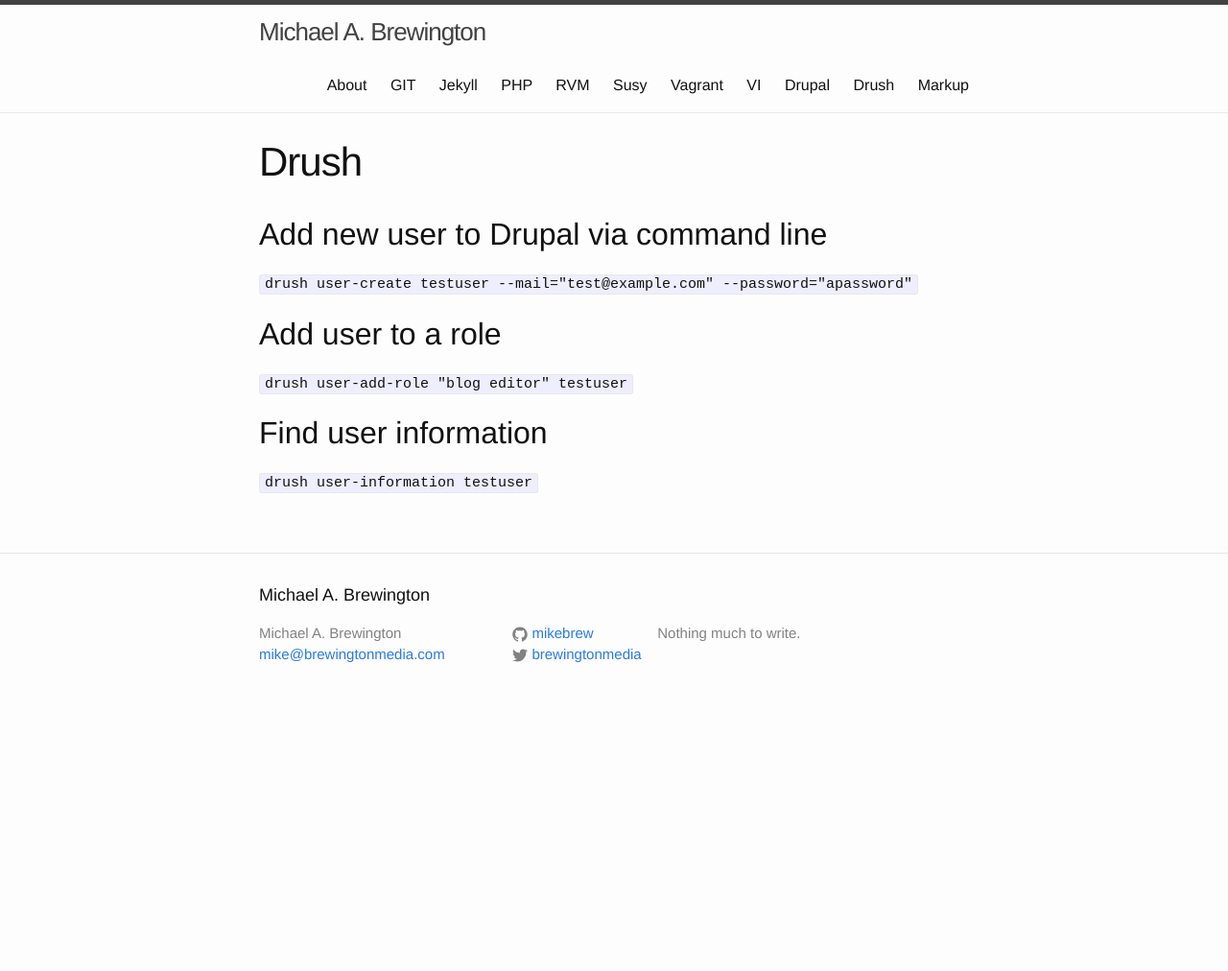
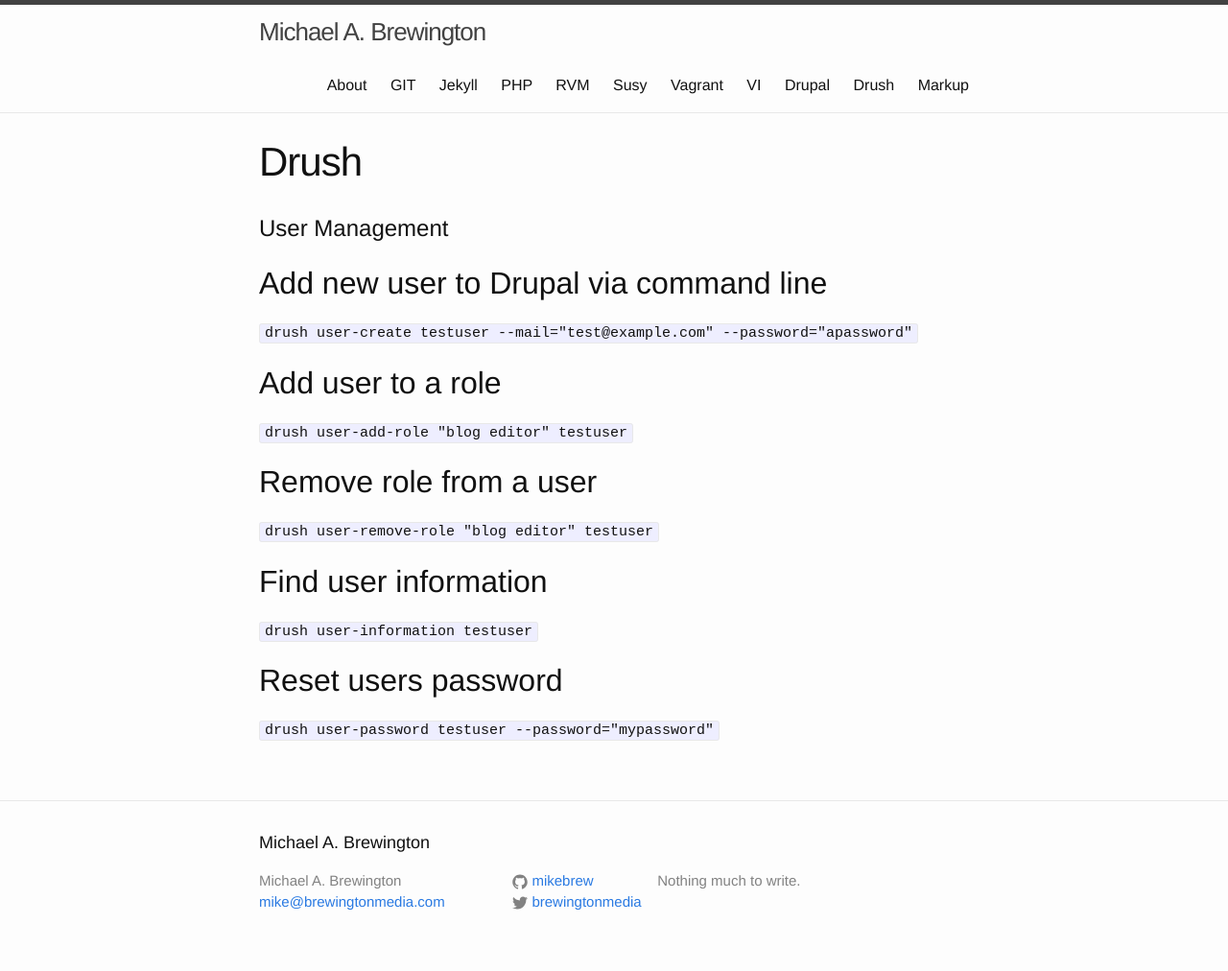
Before and after one commit to mikebrew/mikebrew.github.io, a Jekyll site: the page built from drush.md, in a window 1280 px wide. Shown: the whole page at 96% size. Built offline with Jekyll 4.4.1, drawn with Linux system fonts in a browser that asks for light colours; before the commit the page ends 900 px from its top, so only the background shows below that.

Commit message:
drush updates

```diff
--- a/drush.md
+++ b/drush.md
@@ -4,11 +4,18 @@ title: Drush
 permalink: /drush/
 ---
 
+#User Management
 ##Add new user to Drupal via command line
 `drush user-create testuser --mail="test@example.com" --password="apassword"`
 
 ##Add user to a role
 `drush user-add-role "blog editor" testuser`
 
+##Remove role from a user
+`drush user-remove-role "blog editor" testuser`
+
 ##Find user information
 `drush user-information testuser`
+
+##Reset users password
+`drush user-password testuser --password="mypassword"`
```
